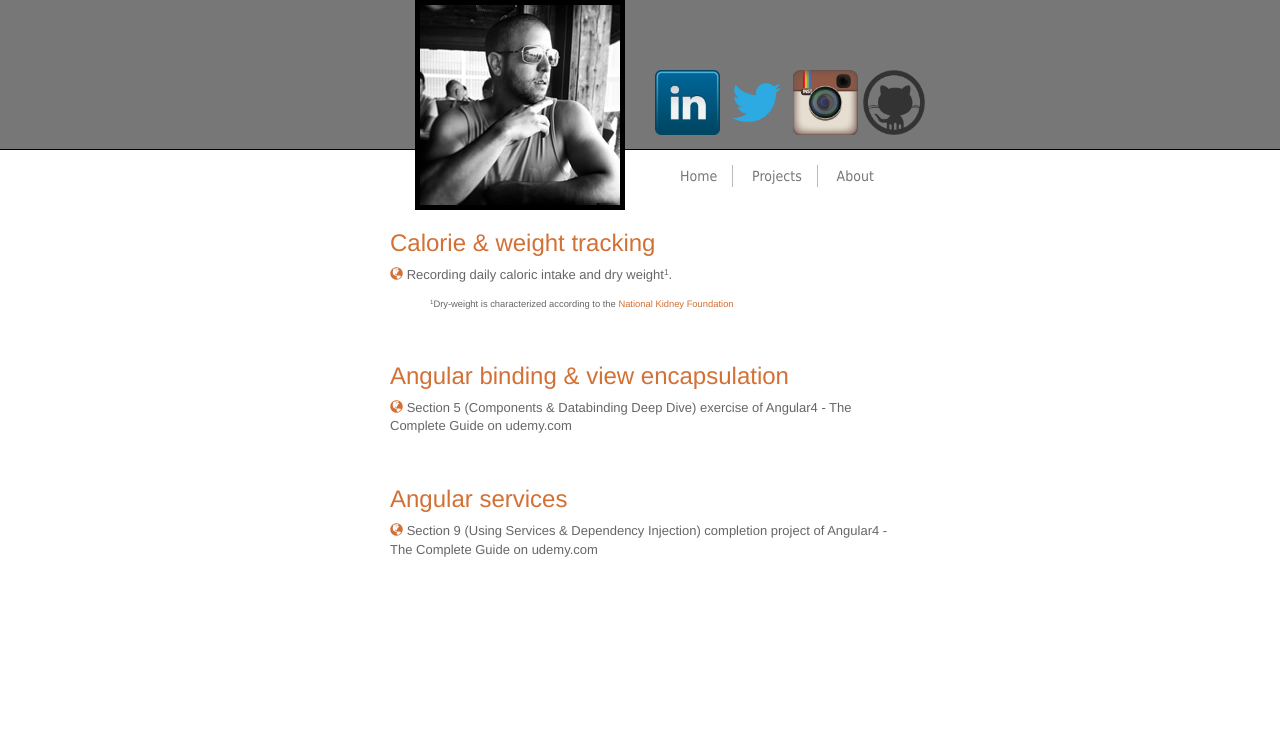
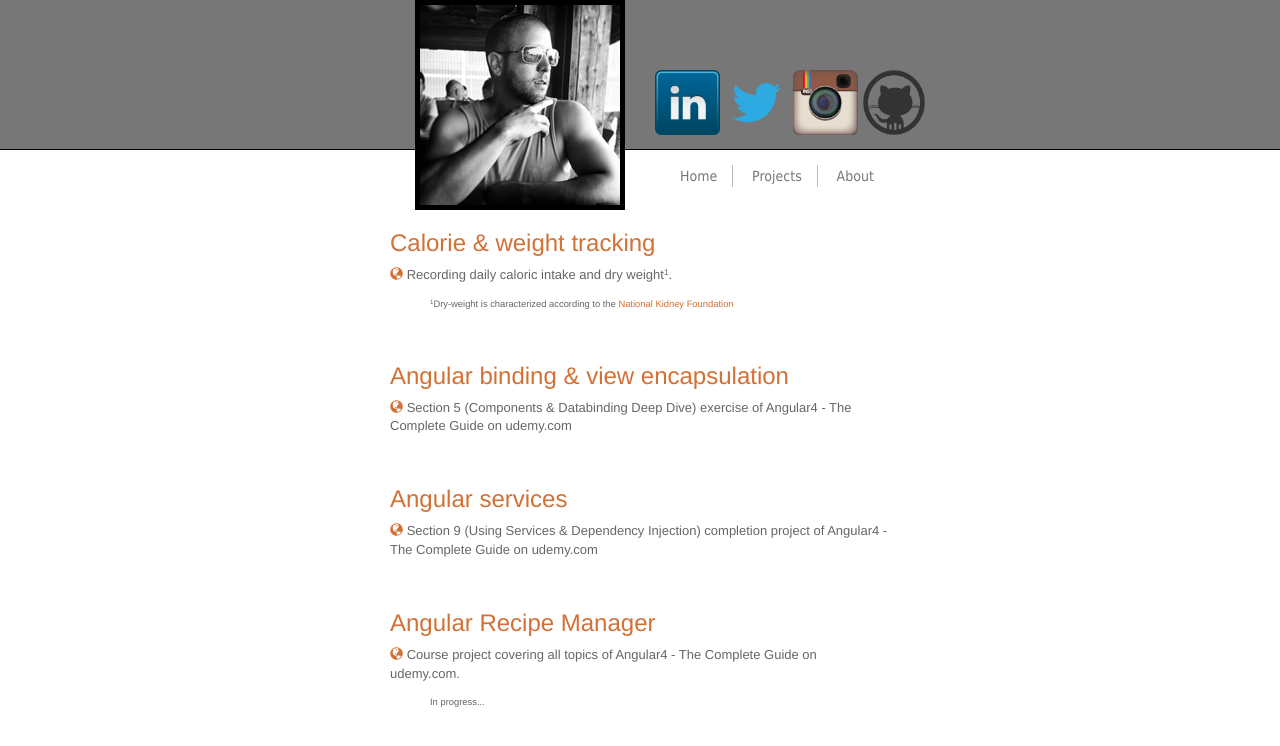
Before and after one commit to Floresj4/floresj4.github.io, a Jekyll site: the page built from projects.html, in a window 1280 px wide. Shown: the top 746 px of the page. Built offline with Jekyll 4.4.1, drawn with Linux system fonts in a browser that asks for light colours; nearby versions of some CDN libraries.

Commit message:
adding udemy-angular course project

```diff
--- a/projects.html
+++ b/projects.html
@@ -53,3 +53,21 @@ layout: simple-page
 			Section 9 (Using Services &amp; Dependency Injection) completion project of Angular4 - The Complete Guide on udemy.com
 		</p>
 	</div>
+
+	<div class='blog-post'>
+		<h3 class='project-link'>
+			<a href='https://floresj4.github.io/angular-recipe-manager/index.html'>Angular Recipe Manager</a>
+		</h3>
+
+		<p>
+			<span class='project-link'>
+				<a href='https://floresj4.github.io/angular-recipe-manager/index.html'>
+					<span class='glyphicon glyphicon-globe'></span>
+				</a>
+				Course project covering all topics of Angular4 - The Complete Guide on udemy.com.
+			</span>
+		</p>
+		<ul class='references'>
+			<li><small>In progress...</li>
+		</ul>
+	</div>
```
